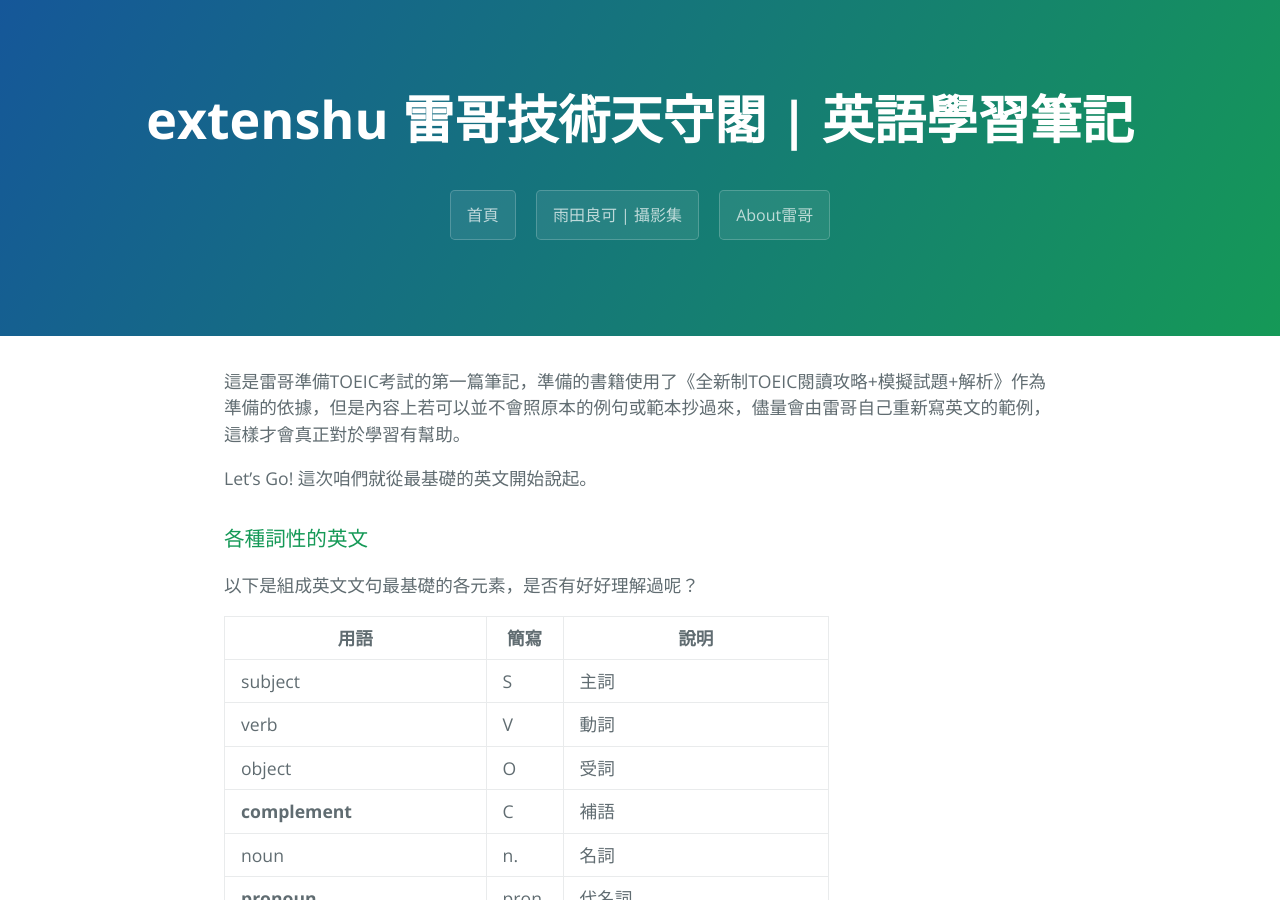
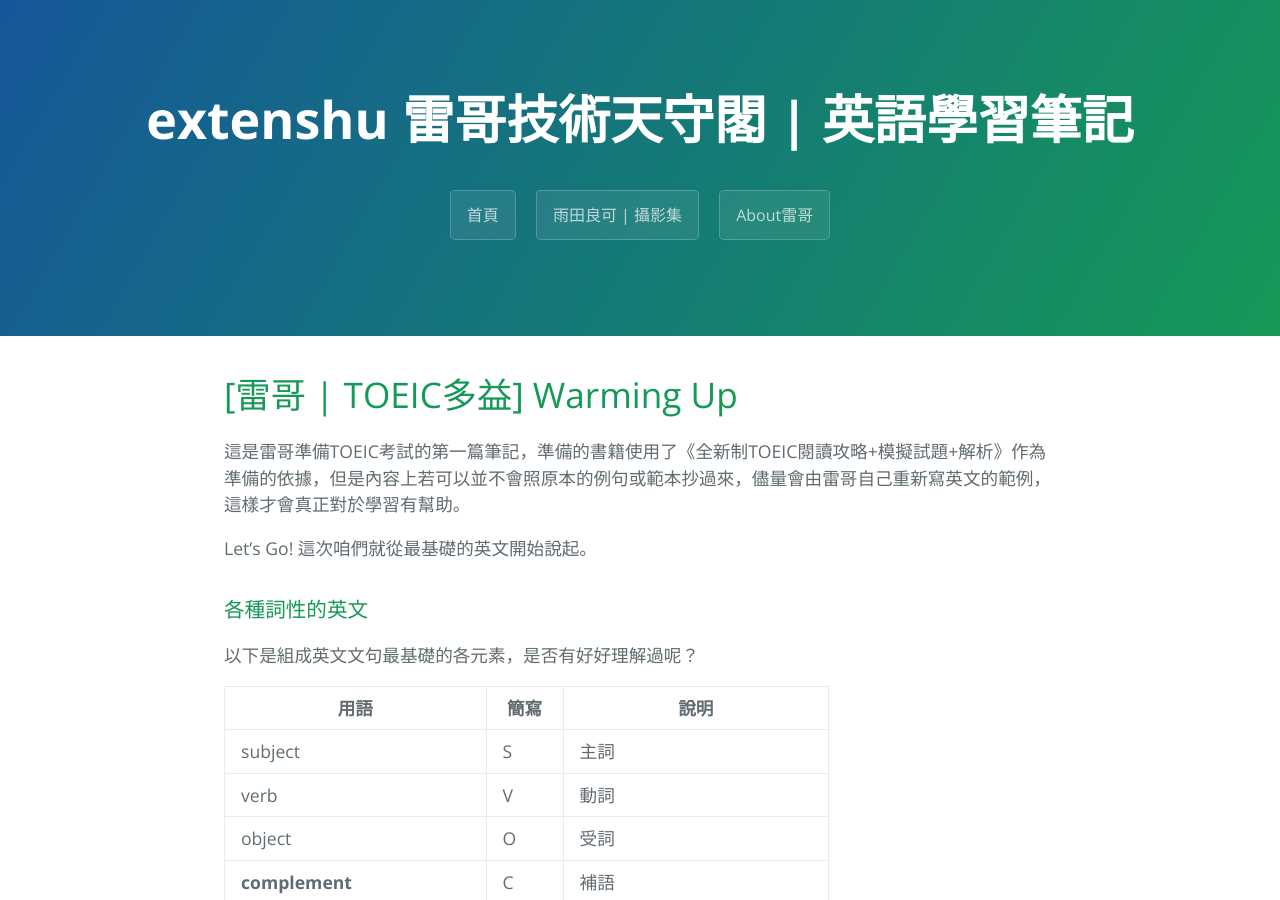
Before and after one commit to rexmenlin/english, a Jekyll site: the page built from _posts/2020-11-8-001-Toeic.md, in a window 1280 px wide and 900 px high. Built offline with Jekyll 4.4.1, drawn with Linux system fonts in a browser that asks for light colours.

Commit message:
'update'

```diff
--- a/_posts/2020-11-8-001-Toeic.md
+++ b/_posts/2020-11-8-001-Toeic.md
@@ -4,6 +4,8 @@ title:  "[雷哥 | TOEIC多益] Warming Up"
 date:   2020-11-8 20:00:01
 categories: main
 ---
+
+# [雷哥 | TOEIC多益] Warming Up
 
 這是雷哥準備TOEIC考試的第一篇筆記，準備的書籍使用了《全新制TOEIC閱讀攻略+模擬試題+解析》作為準備的依據，但是內容上若可以並不會照原本的例句或範本抄過來，儘量會由雷哥自己重新寫英文的範例，這樣才會真正對於學習有幫助。
 
```
